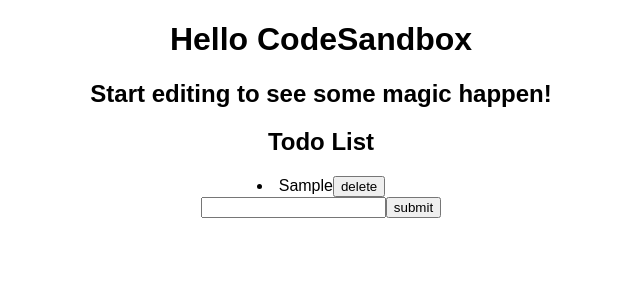
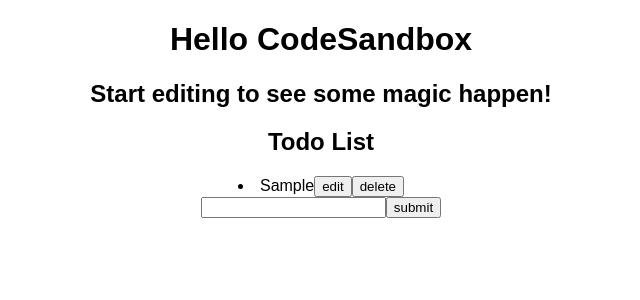
Before and after one commit to arasyyoram/synrgy-redux, a React (Create React App) app: page / in a window 1280 px wide. Both pictures are taken after typing "Sample" into the empty fields and a click on the button "submit". Shown: the top 300 px of the page, without its empty margins (319-959 px from the left). Built offline with nearby package versions, Linux system fonts and the light colour scheme.

Commit message:
add feature edit todo

```diff
--- a/src/Todo.js
+++ b/src/Todo.js
@@ -4,6 +4,7 @@
 
 const Todo = () => {
   const [input, setInput] = useState("");
+  const [edit, setEdit] = useState("");
 
   const todo = useSelector((state) => state.todo.todo);
   const dispatch = useDispatch();
@@ -14,17 +15,34 @@
 
   const formHandler = (e) => {
     e.preventDefault();
-    console.log(input);
+
+    if (edit) {
+      const editIndex = todo.findIndex((item) => {
+        return item === edit;
+      });
+      const copyTodo = [...todo];
+      copyTodo[editIndex] = input;
+      console.log(copyTodo);
+      dispatch(deleteTodo(copyTodo));
+      setInput("");
+      setEdit("");
+      return;
+    }
+
     dispatch(addTodo(input));
     setInput("");
   };
 
   const deleteHandler = (id) => {
-    console.log(id);
     const filteredTodo = todo.filter((item) => {
       return todo.indexOf(item) !== id;
     });
     dispatch(deleteTodo(filteredTodo));
+  };
+
+  const editHandler = (item) => {
+    setInput(item);
+    setEdit(item);
   };
 
   return (
@@ -35,6 +53,13 @@
           <>
             <li key={index}>
               {item}
+              <button
+                onClick={() => {
+                  editHandler(item);
+                }}
+              >
+                edit
+              </button>
               <button
                 onClick={() => {
                   deleteHandler(index);
```
